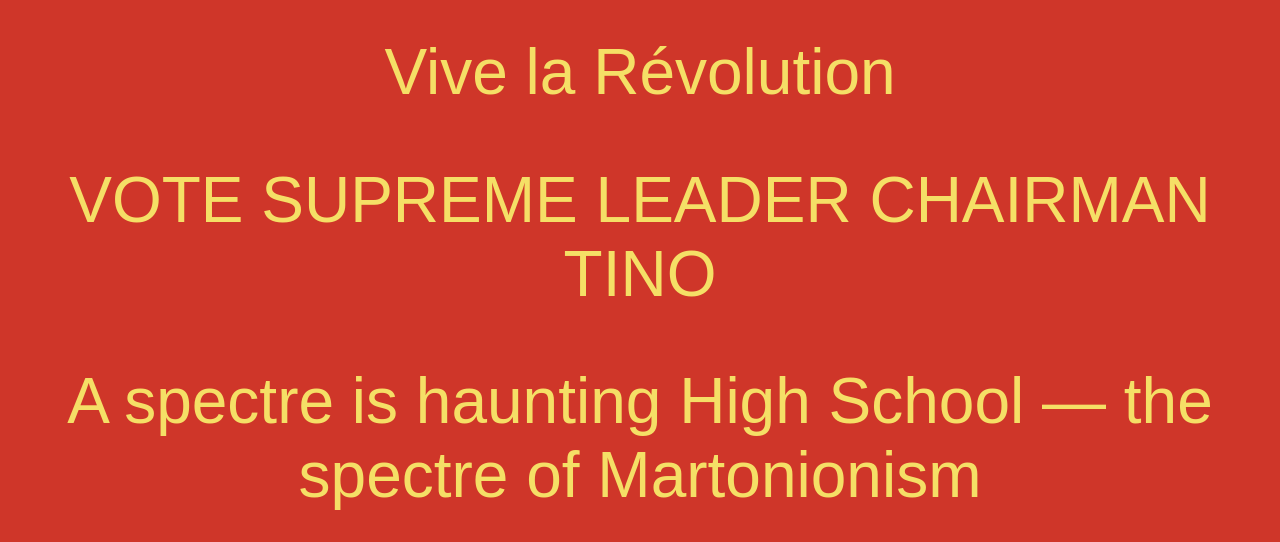
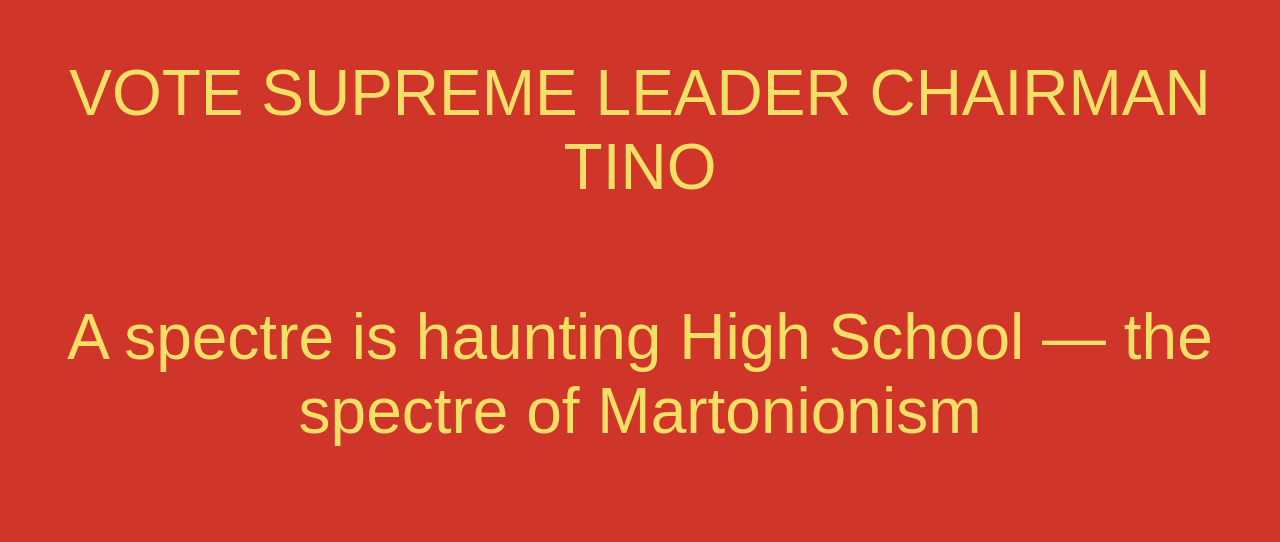
Before and after one commit to iBadgerLord/chairman-tino, a plain HTML site: page index.html in a window 1280 px wide. Shown: the top 542 px of the page. Drawn offline with Linux system fonts and the light colour scheme.

Commit message:
Update index.html

```diff
--- a/index.html
+++ b/index.html
@@ -12,11 +12,9 @@
     <body>
 
         <div class="chairman">
-            <div class="point">Vive la Révolution</div>
+            <div class="point">VOTE SUPREME LEADER CHAIRMAN TINO<br></div>
 
-            <div class="point">VOTE SUPREME LEADER CHAIRMAN TINO</div>
-
-            <div class="point">A spectre is haunting High School — the spectre of Martonionism</div>
+            <div class="point">A spectre is haunting High School — the spectre of Martonionism<br></div>
 
             <div class="video">
                 <video width="400" controls><source src="mov.mp4" type="video/mp4"></video>
```
